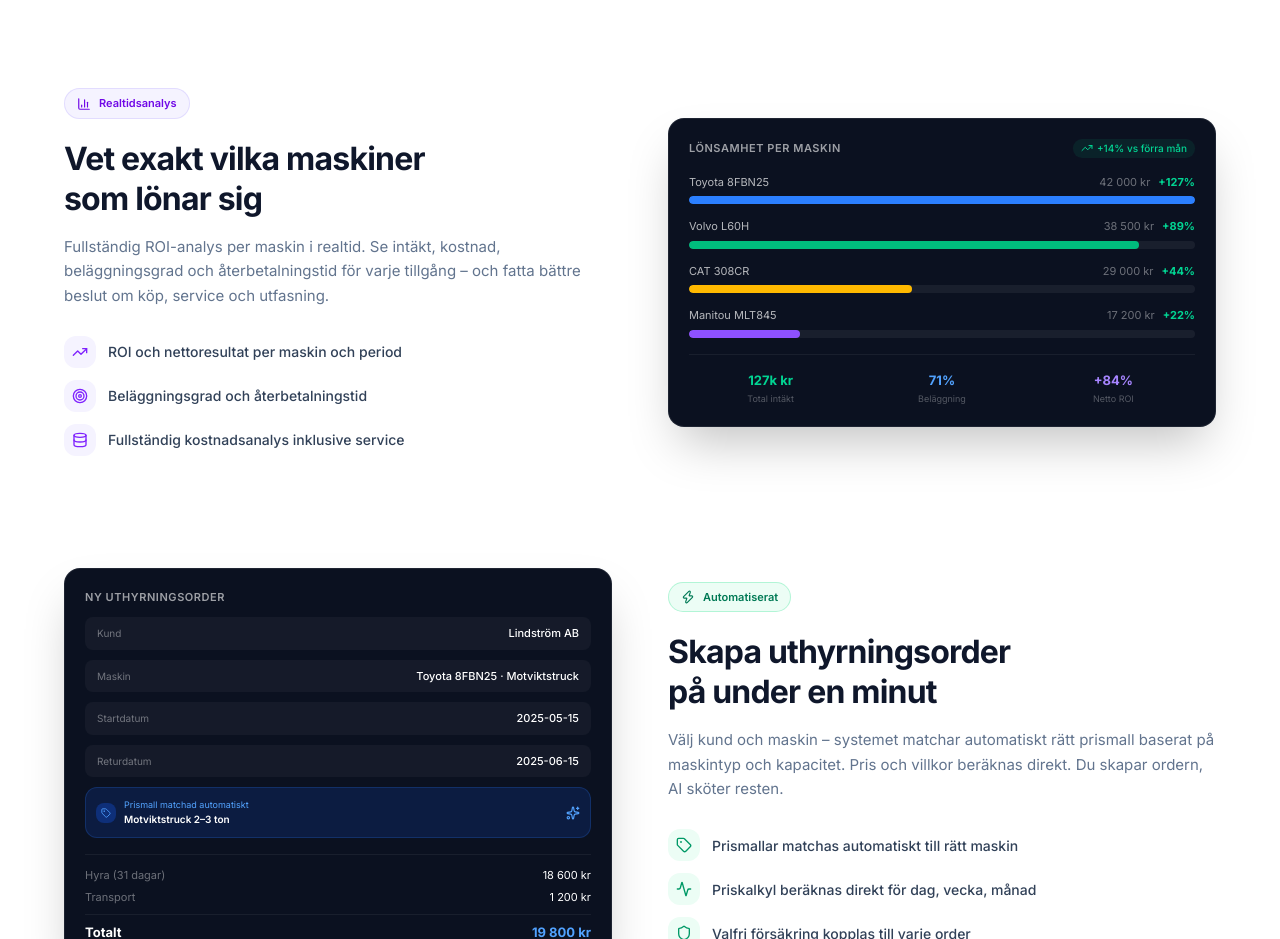
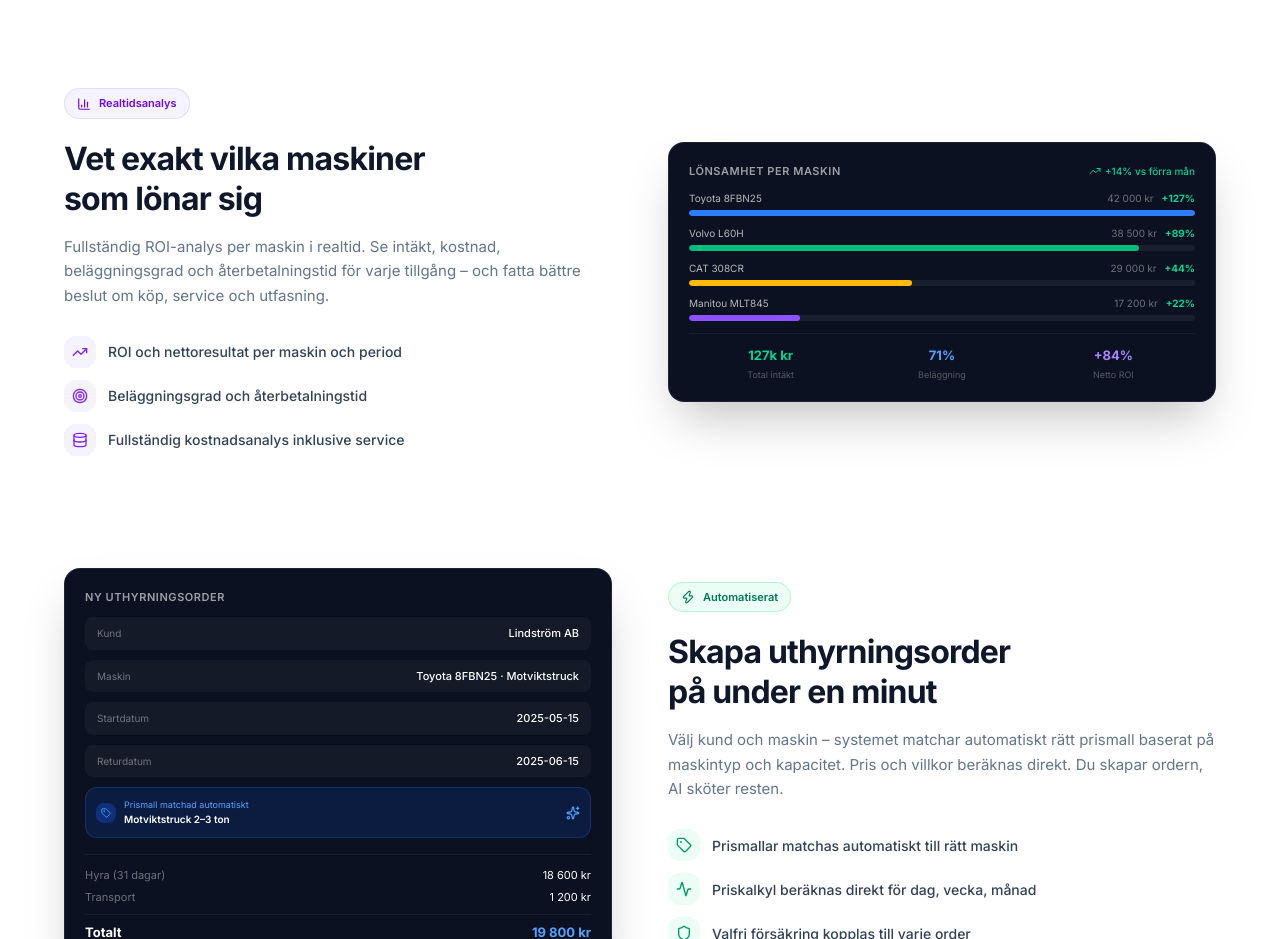
Before and after one commit to DavidWestlundcode/Fleetrent, a Next.js app: page / in a window 1280 px wide. Shown: the part 2760-3699 px from the top of the page. Built offline with nearby package versions, Linux system fonts and the light colour scheme.

Commit message:
Match ROI mockup text sizes exactly to OrderMockup

```diff
--- a/src/app/page.tsx
+++ b/src/app/page.tsx
@@ -332,14 +332,14 @@ function OrderMockup() {
 function ROIMockup() {
   return (
     <div className="bg-[#0B1120] rounded-2xl border border-white/[0.08] p-5 shadow-2xl">
-      <div className="flex items-center justify-between mb-4">
+      <div className="flex items-center justify-between mb-3">
         <div className="text-[11px] font-semibold text-white/60 uppercase tracking-wider">Lönsamhet per maskin</div>
-        <div className="flex items-center gap-1 text-emerald-400 text-[10px] font-medium bg-emerald-500/10 px-2 py-0.5 rounded-full">
+        <div className="flex items-center gap-1 text-emerald-400 text-[10px] font-medium">
           <TrendingUp className="w-3 h-3" />
           +14% vs förra mån
         </div>
       </div>
-      <div className="space-y-3.5">
+      <div className="space-y-2.5">
         {[
           { name: 'Toyota 8FBN25', roi: 127, bar: 'bg-blue-500', rev: '42 000 kr' },
           { name: 'Volvo L60H', roi: 89, bar: 'bg-emerald-500', rev: '38 500 kr' },
@@ -347,20 +347,20 @@ function ROIMockup() {
           { name: 'Manitou MLT845', roi: 22, bar: 'bg-violet-500', rev: '17 200 kr' },
         ].map(({ name, roi, bar, rev }) => (
           <div key={name}>
-            <div className="flex justify-between text-[11px] mb-1.5">
+            <div className="flex justify-between text-[10px] mb-1">
               <span className="text-white/70">{name}</span>
               <div className="flex items-center gap-2">
                 <span className="text-white/40">{rev}</span>
                 <span className="font-bold text-emerald-400">+{roi}%</span>
               </div>
             </div>
-            <div className="h-2 bg-white/[0.06] rounded-full overflow-hidden">
+            <div className="h-1.5 bg-white/[0.06] rounded-full overflow-hidden">
               <div className={`h-full ${bar} rounded-full`} style={{ width: `${Math.min(100, roi)}%` }} />
             </div>
           </div>
         ))}
       </div>
-      <div className="mt-4 pt-4 border-t border-white/[0.06] grid grid-cols-3 gap-2">
+      <div className="mt-3 pt-3 border-t border-white/[0.06] grid grid-cols-3 gap-2">
         {[
           { label: 'Total intäkt', value: '127k kr', icon: 'text-emerald-400' },
           { label: 'Beläggning', value: '71%', icon: 'text-blue-400' },
```
